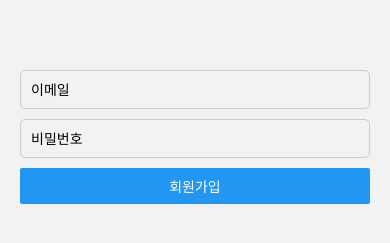
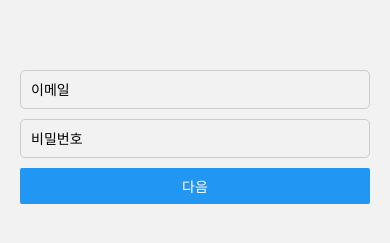
Before and after one commit to capstone2025-team7/mobile-app, a React Native app: screen /Register in a window 390 px wide. Shown: the part 317-560 px from the top of the page. Built offline with nearby package versions, Linux system fonts and the light colour scheme.

Commit message:
로그인 및 회원가입 기능

```diff
--- a/configs/firebaseConfig.js
+++ b/configs/firebaseConfig.js
@@ -1,5 +1,7 @@
 import { initializeApp } from 'firebase/app';
-import { getAuth } from 'firebase/auth';
+import { initializeAuth, getReactNativePersistence } from 'firebase/auth';
+import AsyncStorage from '@react-native-async-storage/async-storage';
+import { getFirestore } from 'firebase/firestore';
 
 const firebaseConfig = {
   apiKey: 'AIzaSyDJKBnMKMtnMHMhl1i-mU5FlHzx5gsrL5s',
@@ -11,4 +13,11 @@ const firebaseConfig = {
 };
 
 const app = initializeApp(firebaseConfig);
-export const auth = getAuth(app);
+
+const auth = initializeAuth(app, {
+  persistence: getReactNativePersistence(AsyncStorage),
+});
+
+const db = getFirestore(app);
+
+export { auth, db };
--- a/package.json
+++ b/package.json
@@ -9,6 +9,10 @@
     "web": "expo start --web"
   },
   "dependencies": {
+    "@react-native-async-storage/async-storage": "2.1.2",
+    "@react-native-firebase/app": "^22.4.0",
+    "@react-native-firebase/auth": "^22.4.0",
+    "@react-native-firebase/firestore": "^22.4.0",
     "@react-navigation/native": "^7.1.16",
     "@react-navigation/native-stack": "^7.3.23",
     "expo": "~53.0.17",
--- a/screens/LoginScreen.js
+++ b/screens/LoginScreen.js
@@ -1,16 +1,25 @@
-import React, { useState } from 'react';
+import React, { useState, useEffect } from 'react';
 import { View, TextInput, Button, Text, StyleSheet, Alert } from 'react-native';
 import { signInWithEmailAndPassword } from 'firebase/auth';
 import { auth } from '../configs/firebaseConfig';
+import { useRoute } from '@react-navigation/native'; // ← 추가
 
 export default function LoginScreen({ navigation }) {
+  const route = useRoute(); // ← 추가
+
   const [email, setEmail] = useState('');
   const [password, setPassword] = useState('');
+
+  // 전달받은 회원가입 정보 자동 채우기
+  useEffect(() => {
+    if (route.params?.email) setEmail(route.params.email);
+    if (route.params?.password) setPassword(route.params.password);
+  }, [route.params]);
 
   const handleLogin = () => {
     signInWithEmailAndPassword(auth, email, password)
       .then(() => {
-        navigation.replace('Main');  // 로그인 성공 시 MainScreen으로 이동 (replace로 뒤로가기 방지)
+        navigation.replace('Main'); // 로그인 성공 시 Main 화면으로
       })
       .catch(error => {
         Alert.alert('로그인 실패', error.message);
--- a/screens/RegisterScreen.js
+++ b/screens/RegisterScreen.js
@@ -1,25 +1,61 @@
 import React, { useState } from 'react';
-import { View, TextInput, Button, StyleSheet, Alert } from 'react-native';
+import {
+  View,
+  Text,
+  TextInput,
+  TouchableOpacity,
+  StyleSheet,
+  Alert,
+  Button,
+} from 'react-native';
 import { createUserWithEmailAndPassword } from 'firebase/auth';
 import { auth } from '../configs/firebaseConfig';
+import { getFirestore, doc, setDoc } from 'firebase/firestore';
+
+const db = getFirestore();
 
 export default function RegisterScreen({ navigation }) {
+  const [step, setStep] = useState(1);
   const [email, setEmail] = useState('');
   const [password, setPassword] = useState('');
+  const [hobbies, setHobbies] = useState([]);
+  const [weekdays, setWeekdays] = useState([]);
 
-  const handleRegister = () => {
-    createUserWithEmailAndPassword(auth, email, password)
-      .then(() => {
-        Alert.alert('회원가입 성공', '로그인 화면으로 이동합니다.');
-        navigation.goBack();
-      })
-      .catch(error => {
-        Alert.alert('회원가입 실패', error.message);
-      });
+  const toggleSelection = (item, selectedList, setSelectedList) => {
+    if (selectedList.includes(item)) {
+      setSelectedList(selectedList.filter(i => i !== item));
+    } else {
+      setSelectedList([...selectedList, item]);
+    }
   };
 
-  return (
-    <View style={styles.container}>
+  const handleRegister = async () => {
+    try {
+      const userCredential = await createUserWithEmailAndPassword(auth, email, password);
+      const user = userCredential.user;
+
+      await setDoc(doc(db, 'users', user.uid), {
+        email,
+        hobbies,
+        weekdays,
+      });
+
+      console.log("✅ Firestore 저장 성공 → 로그인 화면으로 이동");
+      navigation.navigate('Login', { email, password });  // ← 여기!
+    } catch (error) {
+      console.error("Firestore 쓰기 에러:", error);
+      Alert.alert('회원가입 실패', error.message);
+    }
+  };
+
+  const renderBackButton = () => (
+    <TouchableOpacity onPress={() => setStep(step - 1)} style={styles.backButton}>
+      <Text style={{ color: 'blue' }}>← 이전</Text>
+    </TouchableOpacity>
+  );
+
+  const renderStep1 = () => (
+    <View>
       <TextInput
         placeholder="이메일"
         value={email}
@@ -35,12 +71,82 @@ export default function RegisterScreen({ navigation }) {
         style={styles.input}
         secureTextEntry
       />
-      <Button title="회원가입" onPress={handleRegister} />
+      <Button title="다음" onPress={() => setStep(2)} />
+    </View>
+  );
+
+  const renderStep2 = () => {
+    const hobbyOptions = ['운동', '게임', '독서', '음악'];
+    return (
+      <View>
+        {renderBackButton()}
+        <Text style={styles.label}>취미를 선택하세요 (중복 선택 가능):</Text>
+        {hobbyOptions.map(item => (
+          <TouchableOpacity
+            key={item}
+            onPress={() => toggleSelection(item, hobbies, setHobbies)}
+            style={[
+              styles.selectButton,
+              hobbies.includes(item) && styles.selected,
+            ]}
+          >
+            <Text>{item}</Text>
+          </TouchableOpacity>
+        ))}
+        <Button title="다음" onPress={() => setStep(3)} disabled={hobbies.length === 0} />
+      </View>
+    );
+  };
+
+  const renderStep3 = () => {
+    const weekdayOptions = ['월', '화', '수', '목', '금', '토', '일'];
+    return (
+      <View>
+        {renderBackButton()}
+        <Text style={styles.label}>선호 요일을 선택하세요 (중복 선택 가능):</Text>
+        {weekdayOptions.map(day => (
+          <TouchableOpacity
+            key={day}
+            onPress={() => toggleSelection(day, weekdays, setWeekdays)}
+            style={[
+              styles.selectButton,
+              weekdays.includes(day) && styles.selected,
+            ]}
+          >
+            <Text>{day}</Text>
+          </TouchableOpacity>
+        ))}
+        <Button title="회원가입" onPress={handleRegister} disabled={weekdays.length === 0} />
+      </View>
+    );
+  };
+
+  return (
+    <View style={styles.container}>
+      {step === 1 && renderStep1()}
+      {step === 2 && renderStep2()}
+      {step === 3 && renderStep3()}
     </View>
   );
 }
 
 const styles = StyleSheet.create({
-  container: { flex:1, justifyContent:'center', padding:20 },
-  input: { borderWidth:1, borderColor:'#ccc', marginBottom:10, padding:10, borderRadius:5 }
+  container: { flex: 1, justifyContent: 'center', padding: 20 },
+  input: {
+    borderWidth: 1, borderColor: '#ccc', marginBottom: 10, padding: 10, borderRadius: 5
+  },
+  label: { fontSize: 16, marginBottom: 10 },
+  selectButton: {
+    padding: 10,
+    borderWidth: 1,
+    borderColor: '#ccc',
+    borderRadius: 5,
+    marginBottom: 10,
+  },
+  selected: {
+    backgroundColor: '#add8e6',
+  },
+  backButton: {
+    marginBottom: 10,
+  }
 });
```
Also changed, not shown: 1 other file (tests, documents, lock files or other folders).
